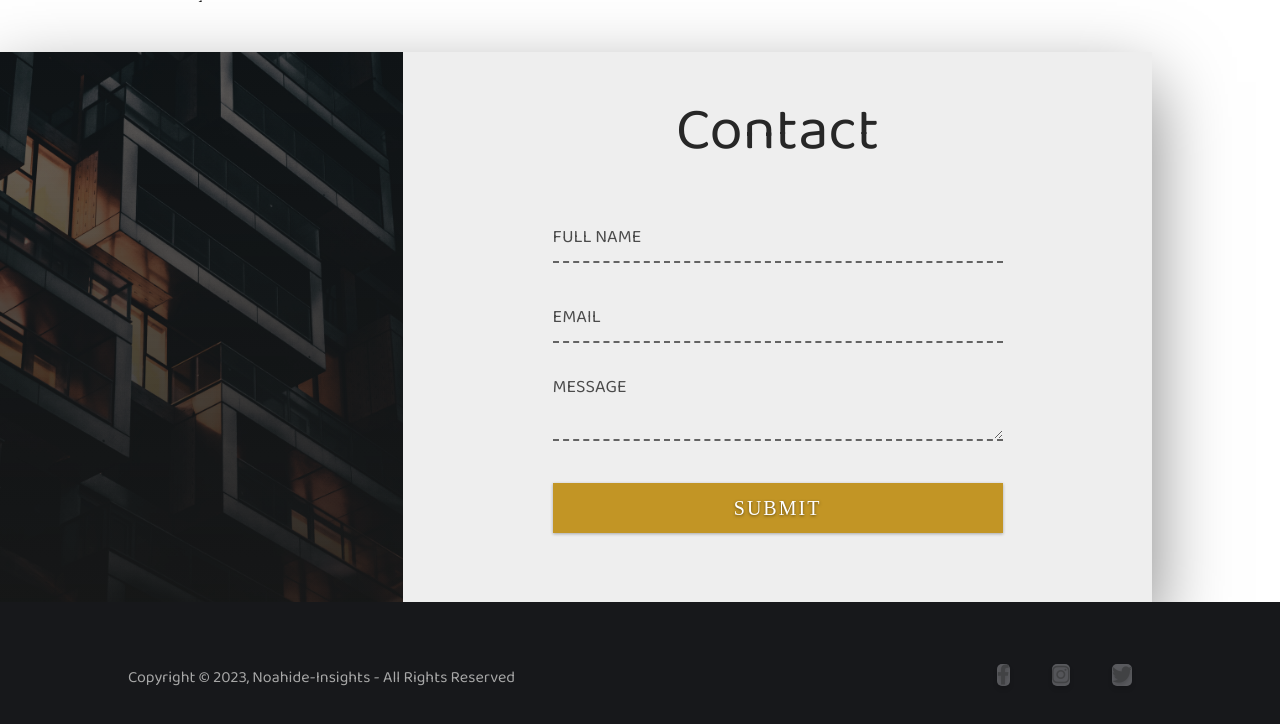
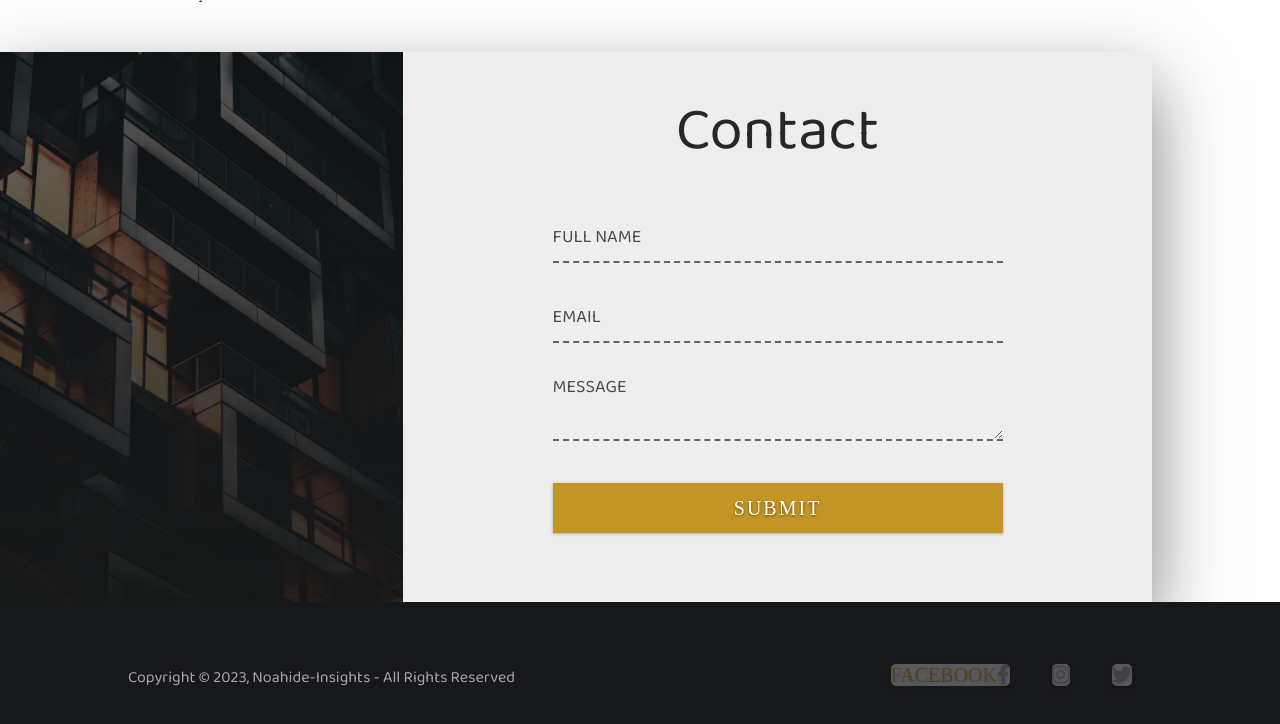
Before and after one commit to williams20222/noahide2023, a plain HTML site: page index.html in a window 1280 px wide. Shown: the part 1654-2378 px from the top of the page. Drawn offline with nearby package versions, Linux system fonts and the light colour scheme; a web font is replaced by a local one.

Commit message:
Updated index.html

```diff
--- a/index.html
+++ b/index.html
@@ -312,7 +312,7 @@
             Copyright &copy; 2023, Noahide-Insights - All Rights Reserved
           </p>
           <div class="social-list">
-            <a href="#"><i class="fab fa-facebook-f"></i></a>
+            <a href="https://www.facebook.com/groups/3444337829149570/">Facebook<i class="fab fa-facebook-f"></i></a>
             <a href="#"><i class="fab fa-instagram"></i></a>
             <a href="#"><i class="fab fa-twitter"></i></a>
           </div>
```
